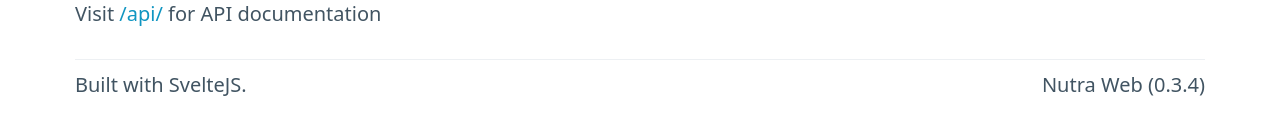
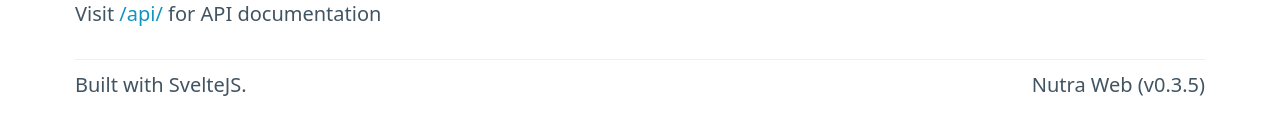
Before and after one commit to nutratech/web.2023, a SvelteKit app: page / in a window 1280 px wide. Shown: the part 504-638 px from the top of the page. Built offline with nearby package versions, Linux system fonts and the light colour scheme.

Commit message:
v0.0.0 instead of 0.0.0 (the v helps sort)
bump version 0.3.5

```diff
--- a/package.json
+++ b/package.json
@@ -1,6 +1,6 @@
 {
 	"name": "nutra-web",
-	"version": "0.3.4",
+	"version": "0.3.5",
 	"private": true,
 	"scripts": {
 		"dev": "vite dev",
--- a/src/routes/Footer.svelte
+++ b/src/routes/Footer.svelte
@@ -8,6 +8,6 @@
 	<hr />
 	<div id="footer">
 		<span style="float:left">Built with SvelteJS.</span>
-		<span style="float:right">Nutra Web ({version})</span>
+		<span style="float:right">Nutra Web (v{version})</span>
 	</div>
 </main>
```
Also changed, not shown: 1 other file (tests, documents, lock files or other folders).
